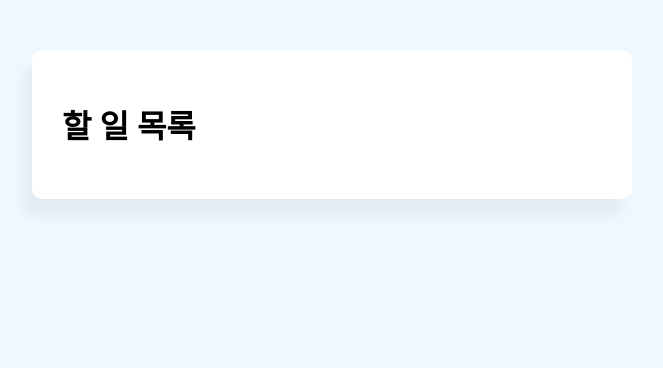
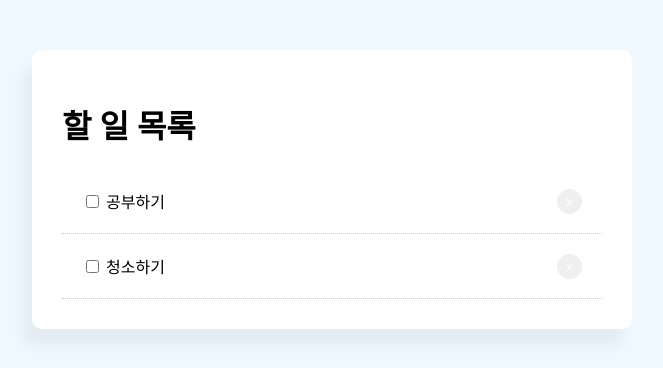
Before and after one commit to sodamkimkim/react-todo-app, a React (Create React App) app: page / in a window 1280 px wide. Shown: the top 368 px of the page, without its empty margins (308-971 px from the left). Built offline with nearby package versions, Linux system fonts and the light colour scheme.

Commit message:
Updated App.js - style적용하는 여러가지 방법

```diff
--- a/src/App.js
+++ b/src/App.js
@@ -1,6 +1,23 @@
 import React, { Component } from "react";
 import "./App.css";
+
 export default class App extends Component {
+  btnStyle = {
+    color: "#fff",
+    border: "none",
+    padding: "5px 9px",
+    borderRadius: "50%",
+    cursor: "pointer",
+    float: "right"
+  }
+  getStyle = () => {
+    return {
+      padding: "20px",
+      borderBottom: "1px dotted #ccc",
+      TextDecoder: 'none'
+    }
+  }
+
   render() {
     return (
       <div className="container">
@@ -8,6 +25,17 @@
           <div className="title">
             <h1>할 일 목록</h1>
           </div>
+
+          <div style={this.getStyle()}>
+            <input type="checkbox" defaultChecked={false} /> 공부하기
+            <button style={this.btnStyle}>x</button>
+          </div>
+
+          <div style={this.getStyle()}>
+            <input type="checkbox" defaultChecked={false} /> 청소하기
+            <button style={this.btnStyle}>x</button>
+          </div>
+
         </div>
       </div>
     )
```
